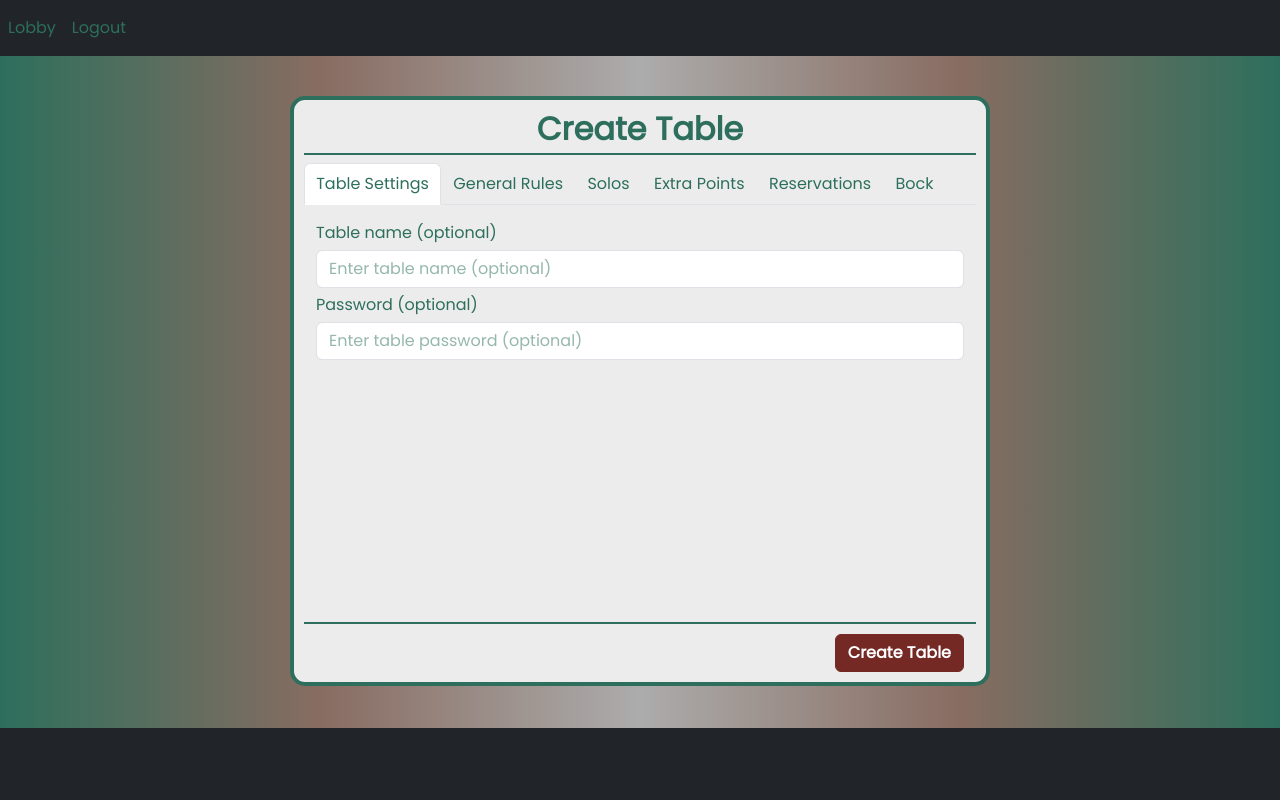
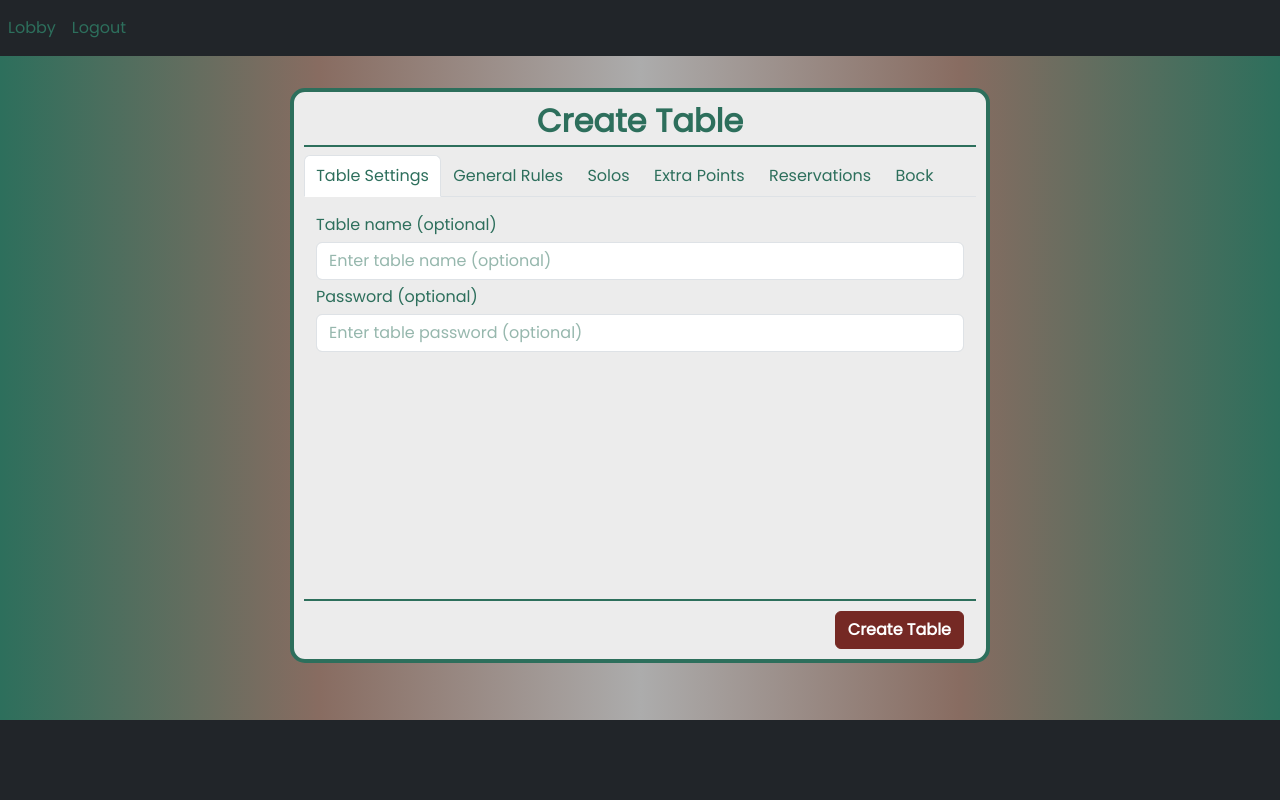
Before and after one commit to Heyjuke58/doko, a Flask app: page /create-table in a window 1280 px wide. Run offline with Flask 3, Linux system fonts and the light colour scheme; the visitor is signed in with stand-in values (Sample User, id 1); parts of the project's set-up code (start-up, migrations or seed data) failed here and were passed over; some libraries are stand-ins or nearby versions.

Commit message:
footer adjustment

```diff
--- a/web/doko_flask/static/styles/style.scss
+++ b/web/doko_flask/static/styles/style.scss
@@ -38,6 +38,13 @@ $main_color_1: rgb(33, 37, 41);
 $bs-btn-color: $button_color;
 
 $--bs-nav-link-hover-color: $secondary_light;
+
+html,
+body {
+    margin: 0;
+    padding: 0;
+    height: 100%;
+}
 
 body {
     font-family: 'Poppins';
@@ -134,7 +141,8 @@ h2.form-title {
 }
 
 .create-table-body {
-    height: 590px;
+    height: 575px;
+    margin-bottom: 2rem;
 }
 
 .form-control {
@@ -218,18 +226,18 @@ h2.form-title {
     position: absolute;
     bottom: 0;
     width: 100%;
-    height: 4.5rem;
+    height: 80px;
     background-color: $main_color_1;
 }
 
 #content-wrap {
-    padding-bottom: 2.5rem;
-    padding-top: 2.5rem;
+    padding-bottom: 80px;
+    padding-top: 2rem;
 }
 
 #page-container {
     position: relative;
-    min-height: 100vh;
+    min-height: 100%;
     // background: rgb(172, 172, 172);
     // background: radial-gradient(circle, rgba(172, 172, 172, 1) 0%, rgba(45, 111, 92, 1) 100%);
     background: rgb(45, 111, 92);
```
Also changed, not shown: web/doko_flask/static/styles/style.css, 1 other file.
